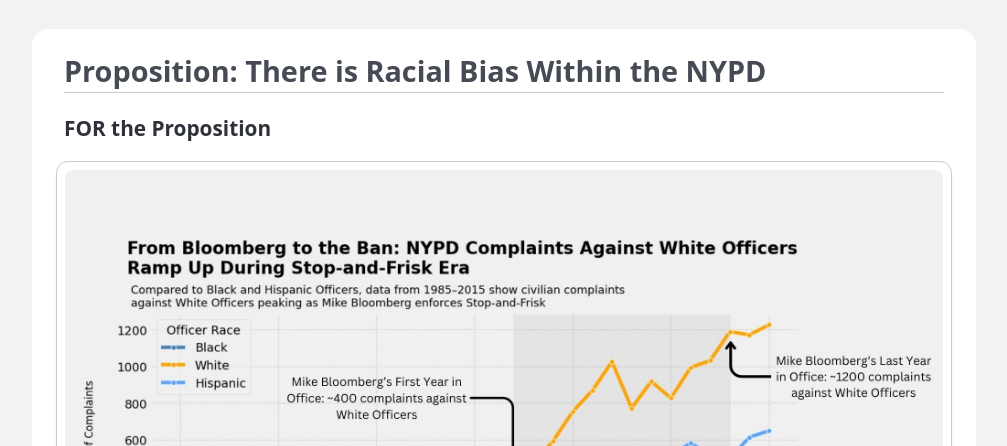
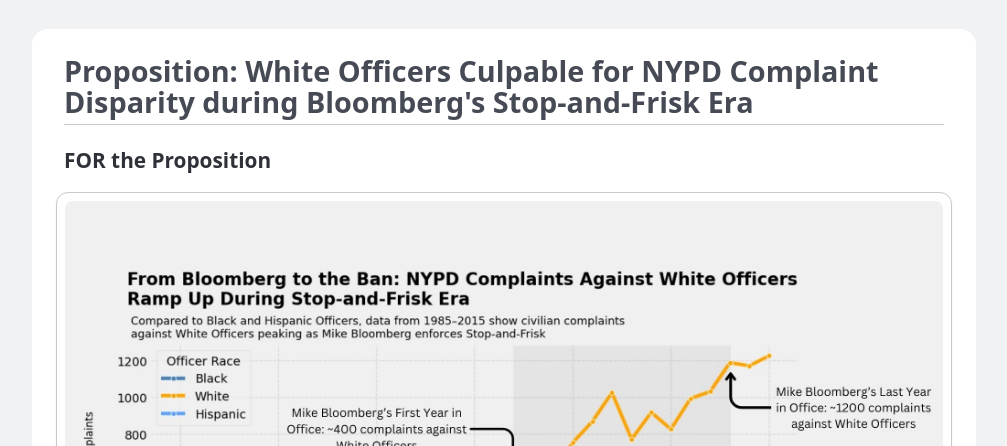
Before and after one commit to shaing04/106-project-2, a plain HTML site: page index.html in a window 1280 px wide. Shown: the part 354-800 px from the top of the page, without its empty margins (136-1143 px from the left). Drawn offline with Linux system fonts and the light colour scheme.

Commit message:
proposition update

```diff
--- a/index.html
+++ b/index.html
@@ -166,7 +166,7 @@
     </header>
 
     <main>
-      <h2>Proposition: There is Racial Bias Within the NYPD</h2>
+      <h2>Proposition: White Officers Culpable for NYPD Complaint Disparity during Bloomberg's Stop-and-Frisk Era</h2>
 
       <section>
         <h3>FOR the Proposition</h3>
```
